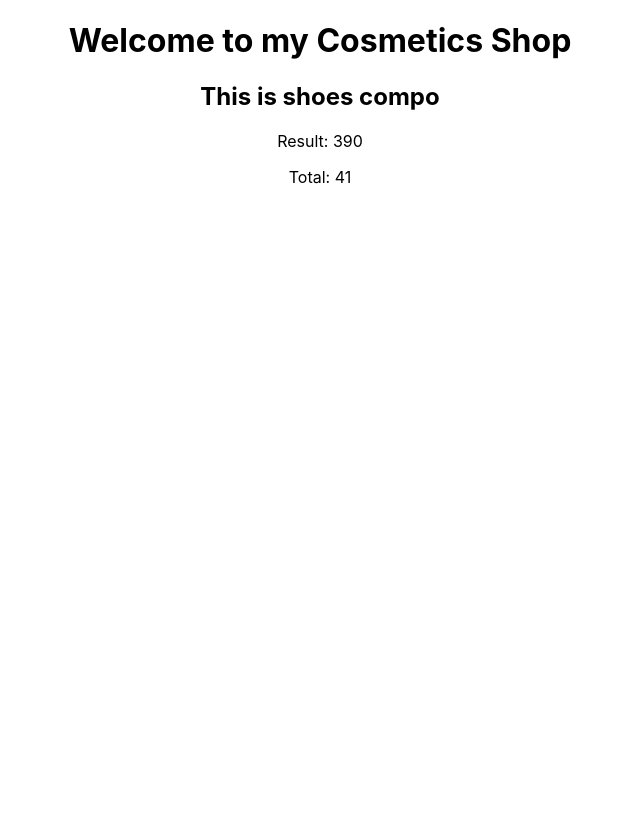
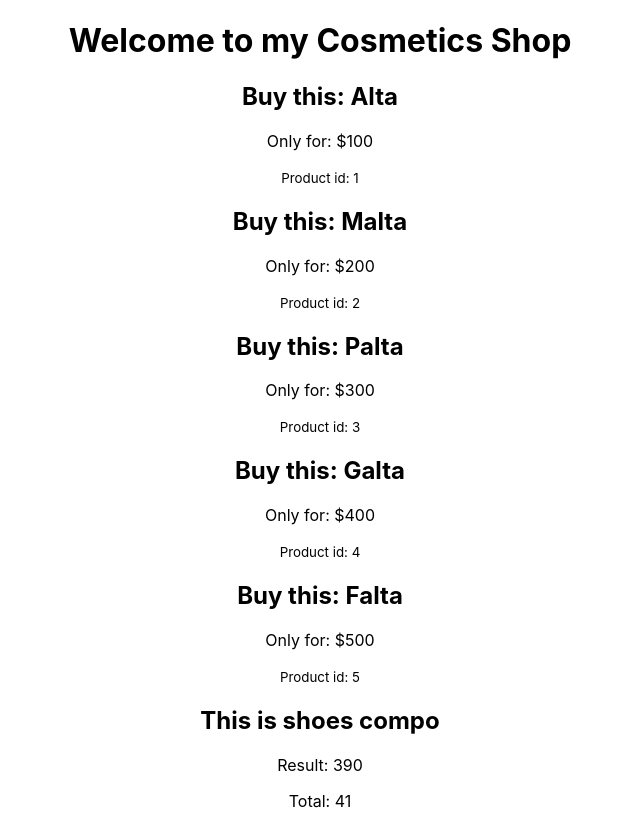
Before and after one commit to mrfhmd7/react-storage-and-handler, a React (Create React App) app: page / in a window 1280 px wide. Shown: the whole page, without its empty margins (320-960 px from the left). Before the commit the page ends 800 px from the top, so only its background shows below. Built offline with nearby package versions, Linux system fonts and the light colour scheme.

Commit message:
get Cosmetic details

```diff
--- a/src/components/Cosmetic/Cosmetic.js
+++ b/src/components/Cosmetic/Cosmetic.js
@@ -1,10 +1,12 @@
 import React from 'react';
 
 const Cosmetic = (props) => {
+     const {name, price, id} = props.cosmetic
      return (
           <div>
-               <h2>Buy this: </h2>
-               <p>Only for: </p>
+               <h2>Buy this: {name}</h2>
+               <p>Only for: ${price}</p>
+               <p><small>Product id: {id}</small></p>
           </div>
      );
 };
--- a/src/components/Cosmetics/Cosmetics.js
+++ b/src/components/Cosmetics/Cosmetics.js
@@ -1,6 +1,8 @@
 // import React from 'react';
 // import { add } from '../../utilities/calculate';
 // // import add from '../../utilities/calculate';
+
+import Cosmetic from "../Cosmetic/Cosmetic";
 
 const Cosmetics = () => {
      // const first = 55;
@@ -19,7 +21,10 @@
                <h1>Welcome to my Cosmetics Shop</h1>
                {/* <p>Total= {total}</p> */}
                {
-                    cosmetics.map(cosmetic => console.log(cosmetic))
+                    cosmetics.map(cosmetic => <Cosmetic
+                         key={cosmetic.id}
+                         cosmetic={cosmetic}
+                    ></Cosmetic>)
                }
           </div>
      );
```
